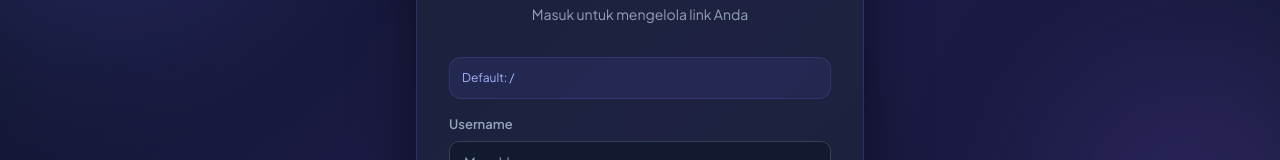
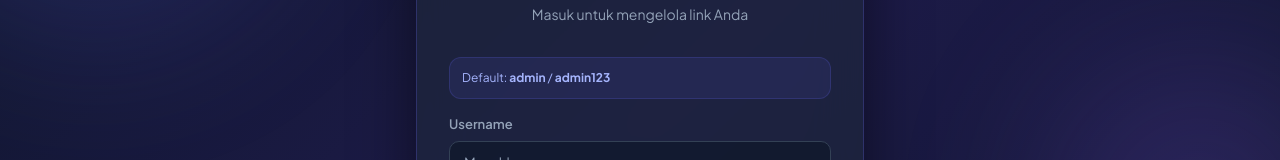
Before and after one commit to anggawij8899-aa/LINK-SITUS, a plain HTML site: page index.html in a window 1280 px wide. Shown: the part 270-430 px from the top of the page. Drawn offline with nearby package versions, Linux system fonts and the light colour scheme.

Commit message:
Update default credentials in index.html

```diff
--- a/index.html
+++ b/index.html
@@ -236,7 +236,7 @@
     <div id="lockoutNotice" class="hidden mb-4 p-3 rounded-xl text-sm text-center" style="background: rgba(239,68,68,0.12); border: 1px solid rgba(239,68,68,0.25); color: #f87171;"></div>
     <!-- Default creds notice -->
     <div class="mb-4 p-3 rounded-xl text-xs" style="background: rgba(99,102,241,0.1); border: 1px solid rgba(99,102,241,0.2); color: #a5b4fc;">
-      Default: <strong></strong> / <strong></strong>
+      Default: <strong>admin</strong> / <strong>admin123</strong>
     </div>
 
     <form id="loginForm" onsubmit="return handleLogin(event)">
```
